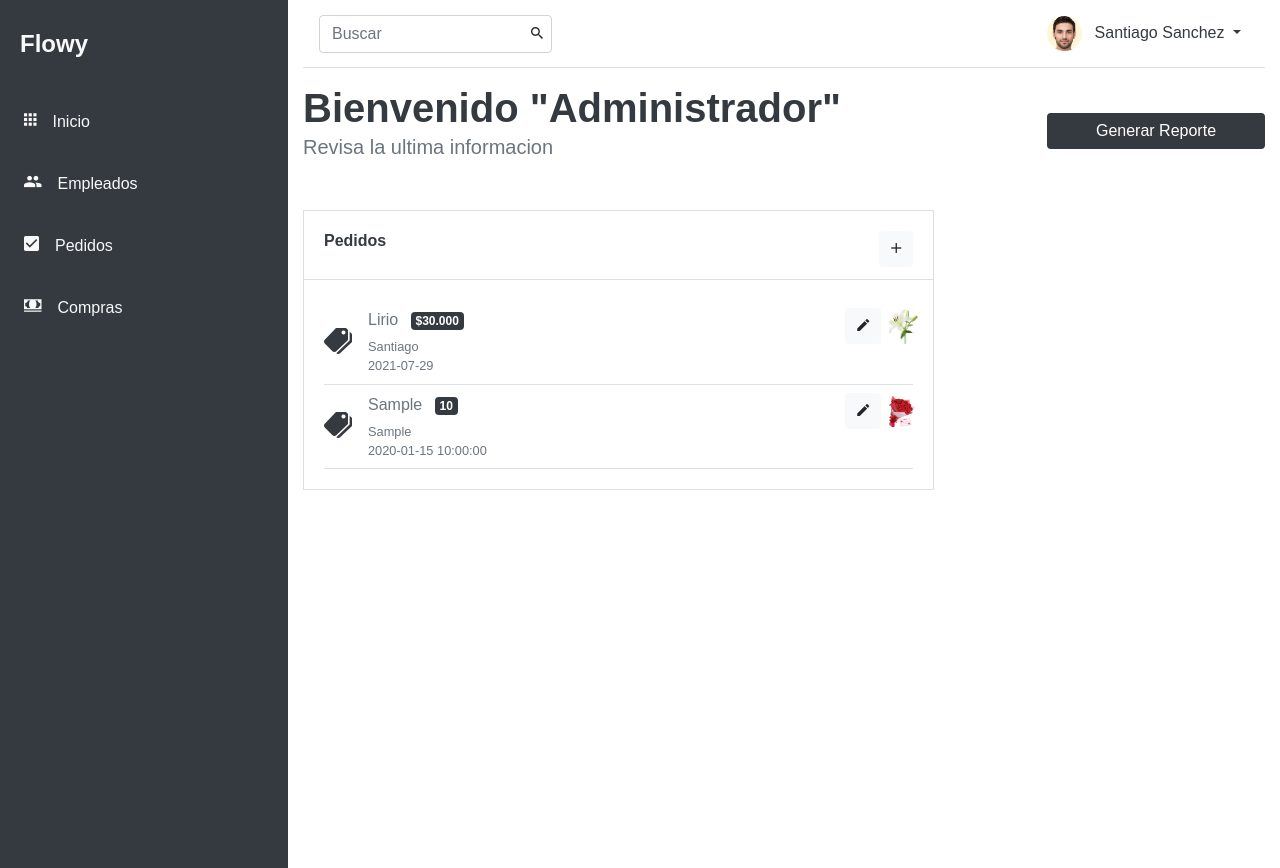
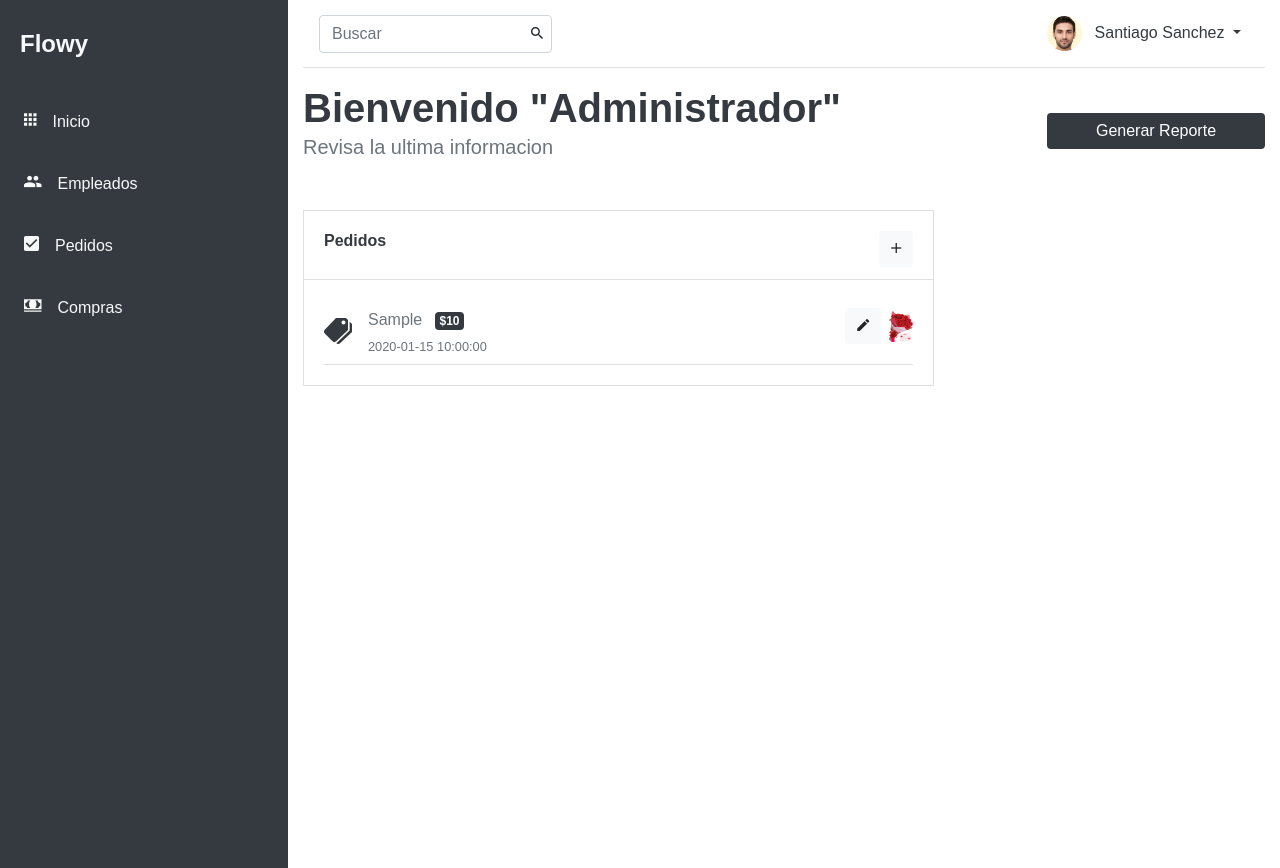
Before and after one commit to DavidsDvm/Flowy, a Flask app: page /panel/pedidos in a window 1280 px wide. Run offline with Flask 2, Linux system fonts and the light colour scheme; tables that the repository leaves empty hold one stand-in row (values such as "Sample post"); some libraries are stand-ins or nearby versions; some web fonts are replaced.

Commit message:
Modification of the pedidos panel

```diff
--- a/app/templates/panelPedidos.html
+++ b/app/templates/panelPedidos.html
@@ -6,7 +6,7 @@
 
 {% block title %}
     {{ super() }}
-    Panel Interno
+    Panel Interno | Pedidos
 {% endblock title %}
 
 {% block lateralBar %}
@@ -31,44 +31,25 @@
                             <h6 class="font-weight-bold mb-0 py-2">Pedidos  <button class="more btn btn-light" data-bs-toggle="modal" data-bs-target="#modalAdd"><i class="icon ion-md-add "></i></button></h6>
                         </div>
                         <div class="card-body">
+                            {% for row in pedidos %}
                             <div class="d-flex border-bottom py-2">
                                 <div class="mr-3 d-flex">
                                     <h2 class="mb-0 align-self-center"><i class="icon ion-md-pricetags"></i></h2></div>
                                 <div class="align-self-center">
                                     <div id="foto">
-                                        <img src="{{ url_for('static', filename='img/lilyIcon_1.jpg') }}" class="position-absolute flower img-fluid rounded-circle avatar mr-2">
+                                        <a href="/panel/pedidos/delete/{{row.idPedido}}" onclick="return confirm('Estas seguro de que quieres eliminar este registro?')">
+                                            <img src="{{ url_for('static', filename='img/flowersIcon_1.jpg') }}" class="position-absolute flower img-fluid rounded-circle avatar mr-2">
                                             <div id="info" class="position-absolute flower pl-1 pt-10 rounded-circle">
                                                 <h2><i class="icon ion-md-close"></i></h2>
                                             </div>
+                                        </a>
                                     </div>
-                                    <button class="more btn btn-light position-absolute  mr-2 btn-edit" data-bs-toggle="modal" data-bs-target="#modalEdit"><i class="icon ion-md-create "></i></button>
-                                    <h6 class="text-muted d-inline-block">Lirio</h6>
-                                    <span class="badge badge-dark ml-2">$30.000</span>
-                                    <small class="d-block text-muted">Santiago</small>
-                                    <small class="d-block text-muted">2021-07-29</small>
-                                </div>
-                            </div>
-                            {% for row in pedidos %}
-                            <div class="d-flex border-bottom py-2">
-                                <div class="mr-3 d-flex">
-                                    <h2 class="mb-0 align-self-center"><i class="icon ion-md-pricetags"></i></h2></div>
-                                <div class="align-self-center">
-                                    <img src="{{ url_for('static', filename='img/flowersIcon_1.jpg') }}" class="position-absolute flower img-fluid rounded-circle avatar mr-2">
-                                    <button class="more btn btn-light position-absolute  mr-2 btn-edit" data-bs-toggle="modal" data-bs-target="#modalEdit"><i class="icon ion-md-create"></i></button>
+                                    <button class="more btn btn-light position-absolute  mr-2 btn-edit" data-bs-toggle="modal" data-bs-target="#modalEdit{{row.idPedido}}"><i class="icon ion-md-create"></i></button>
                                     <h6 class="text-muted d-inline-block">{{row.especificacionPedido}}</h6>
-                                    <span class="badge badge-dark ml-2">{{row.totalPedido}}</span>
-                                    <small class="d-block text-muted">{{row.especificacionPedido}}</small>
+                                    <span class="badge badge-dark ml-2">${{row.totalPedido}}</span>
                                     <small class="d-block text-muted">{{row.fechaPedido}}</small>
                                 </div>
                             </div>
-                            {% endfor %}
-                        </div>
-
-                    </div>
-                </div>
-            </div>
-        </div>
-    </section>
 
                             <!-- Modales -->
                             <!-- Modal de Registro -->
```
Also changed, not shown: other parts of app/templates/panelPedidos.html (+21 -13 lines). Lines whose indentation alone changed are shown as unchanged.
